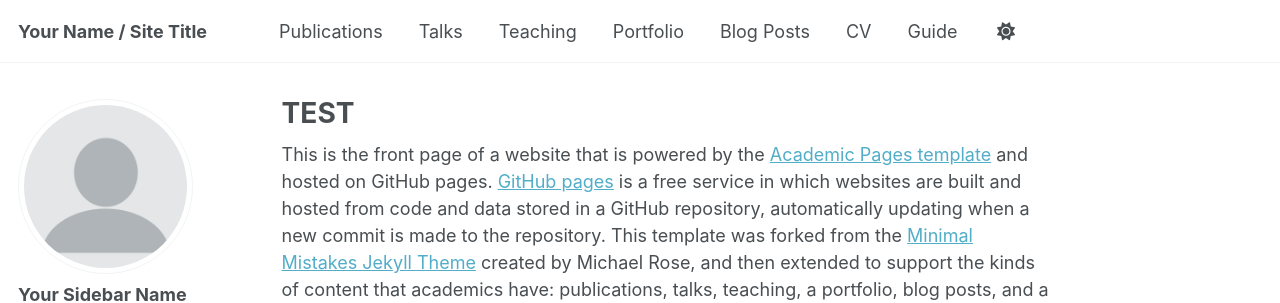
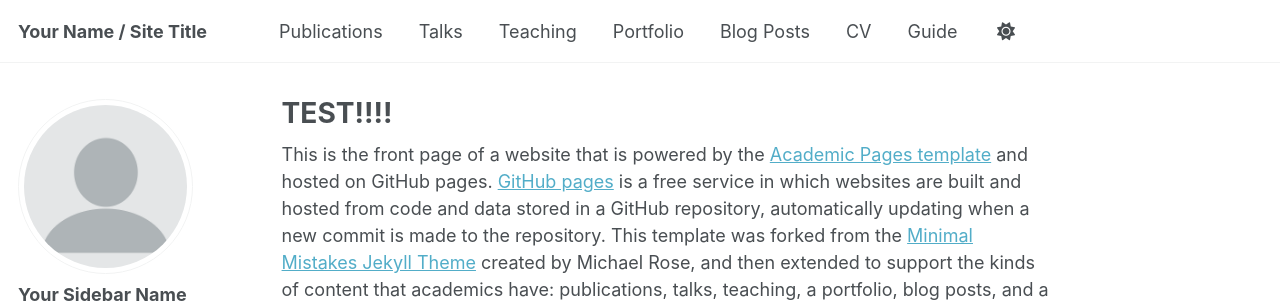
Before and after one commit to shreeyasharda/shardashreeya.github.io, a Jekyll site: the page built from _pages/about.md, in a window 1280 px wide and 900 px high. Shown: the top 303 px of the window. Built offline with Jekyll 4.4.1, drawn with Linux system fonts in a browser that asks for light colours; some web fonts are replaced; a script that is not in the unit is left out.

```diff
--- a/_pages/about.md
+++ b/_pages/about.md
@@ -1,6 +1,6 @@
 ---
 permalink: /
-title: "TEST"
+title: "TEST!!!!"
 author_profile: true
 redirect_from:
   - /about/
```
